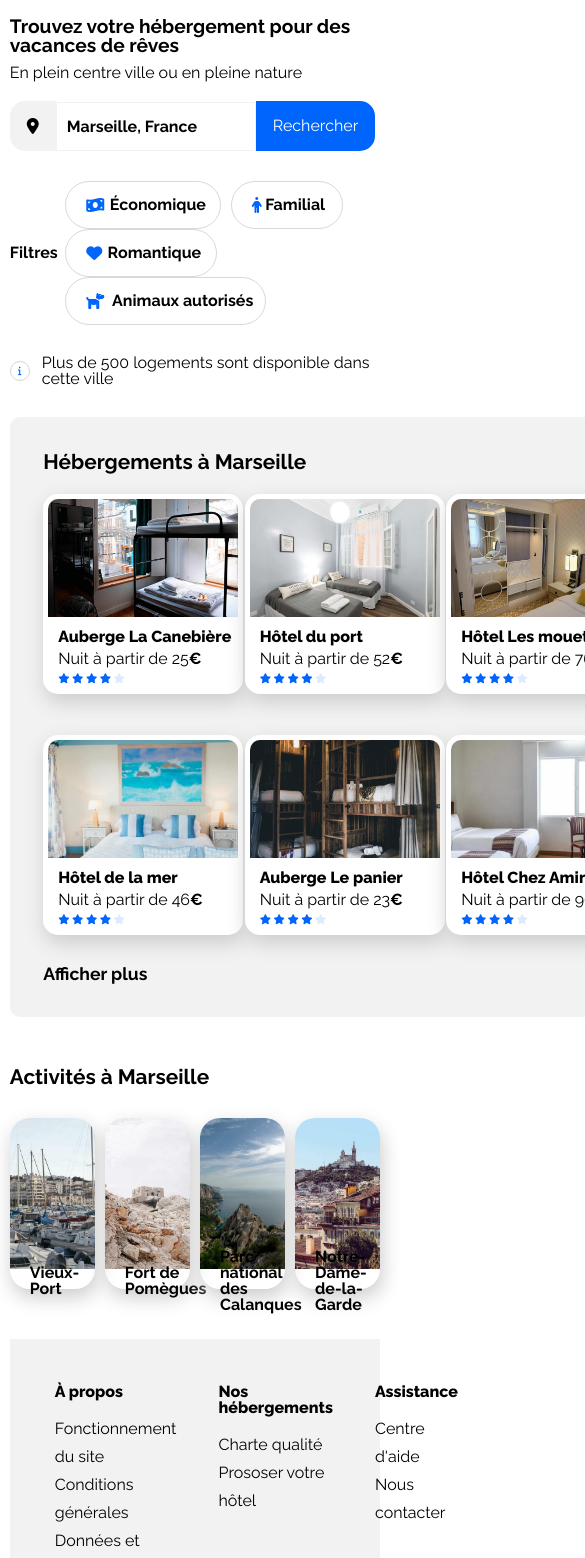
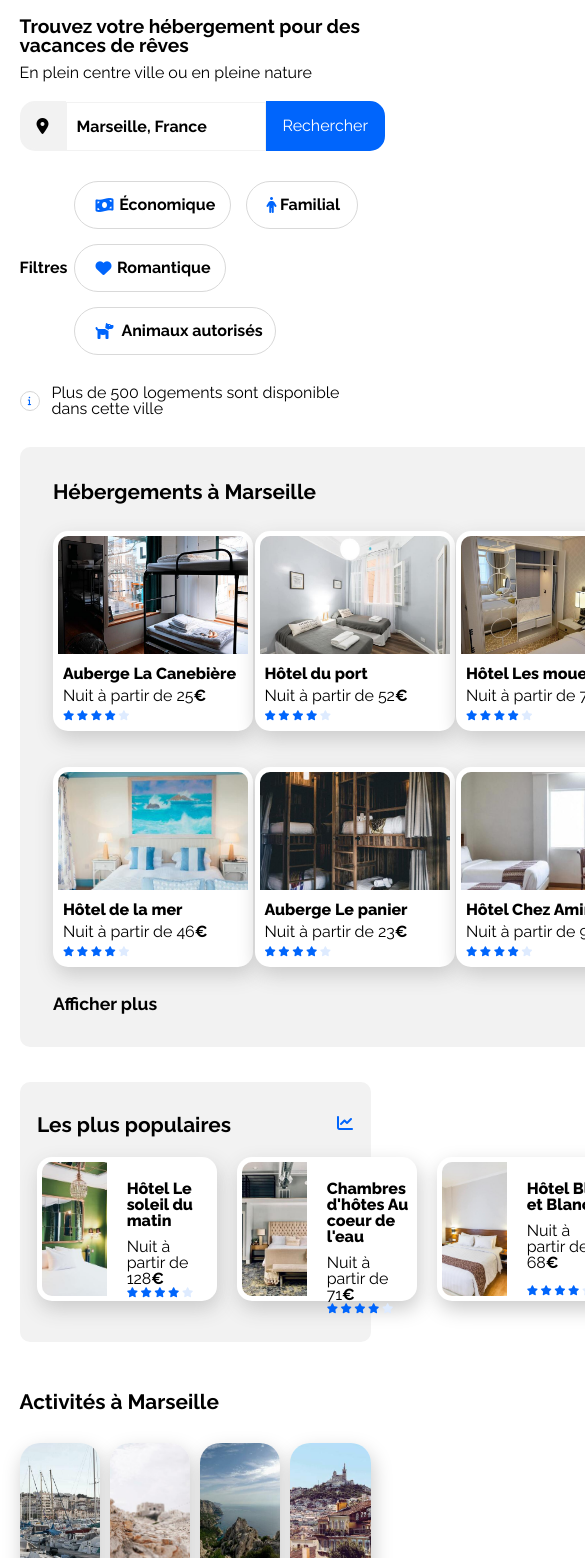
Before and after one commit to Neordan/projet-Booki, a plain HTML site: page index.html in a window 390 px wide. Shown: the part 82-1640 px from the top of the page, 585 px wide, since content can reach past the window. Drawn offline with Linux system fonts and the light colour scheme.

Commit message:
Responsive tablette

```diff
--- a/main.css
+++ b/main.css
@@ -143,7 +143,8 @@ form i.search {
 .filter-group {
   display: flex;
   flex-wrap: wrap;
-  gap: 3%;
+  align-content: space-between;
+  gap: 15px;
   width: 100%;
 }
 
@@ -420,3 +421,90 @@ h4 {
 li {
   line-height: 28px;
 }
+
+/* ---------------- Responsive tablette ----------------------- */
+
+@media screen and (max-width: 992px) {
+  body {
+    width: 90%;
+    margin: auto;
+  }
+
+  main {
+    display: flex;
+    flex-direction: column;
+    /* justify-content: space-between; */
+    gap: 10%;
+    /* min-height: 2000px; */
+  }
+
+  #second-container {
+    display: flex;
+    flex-direction: column;
+    justify-content: space-between;
+    gap: 35px;
+    /* height: 850px; */
+  }
+
+  #second-container > .home {
+    min-height: 600px;
+  }
+
+  .cards-home {
+    align-items: center;
+    flex-grow: 2;
+  }
+
+  .info-home {
+    margin: 0 5px 0 5px;
+  }
+
+  #second-container > article {
+    width: 100%;
+    min-height: 260px;
+    gap: 2%;
+    padding: 10px 0 5px 0;
+  }
+
+  article .title-pop {
+    width: 90%;
+    margin: auto;
+  }
+
+  .more {
+    margin-top: 10px;
+  }
+
+  .cards-pop {
+    display: flex;
+    flex-direction: row;
+    justify-content: space-between;
+    width: 90%;
+    height: 180px;
+    margin-bottom: 0;
+    gap: 20px;
+  }
+
+  .card-pop {
+    width: 40%;
+  }
+
+  .info-pop {
+    margin: 10px 0 0 5px;
+  }
+
+  .img-act {
+    height: 80%;
+  }
+
+  .city {
+    height: 20%;
+  }
+
+  #third-container {
+  }
+
+  footer {
+    gap: 10%;
+  }
+}
```
